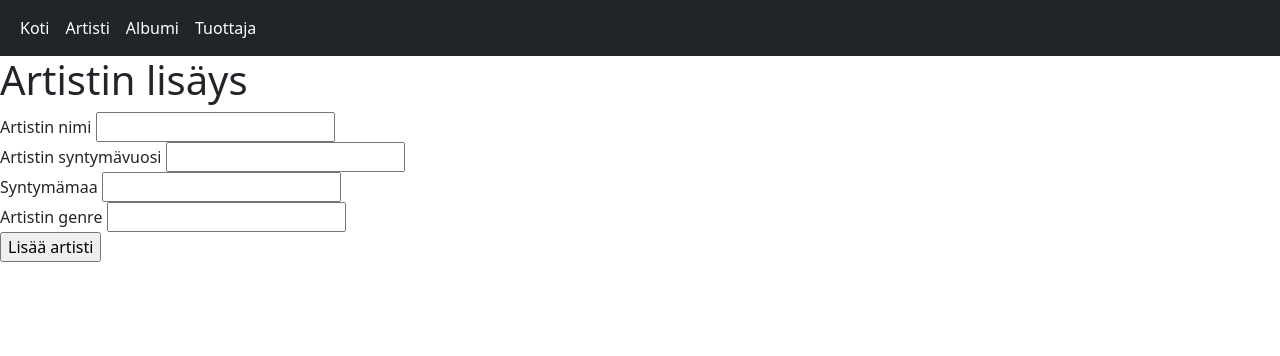
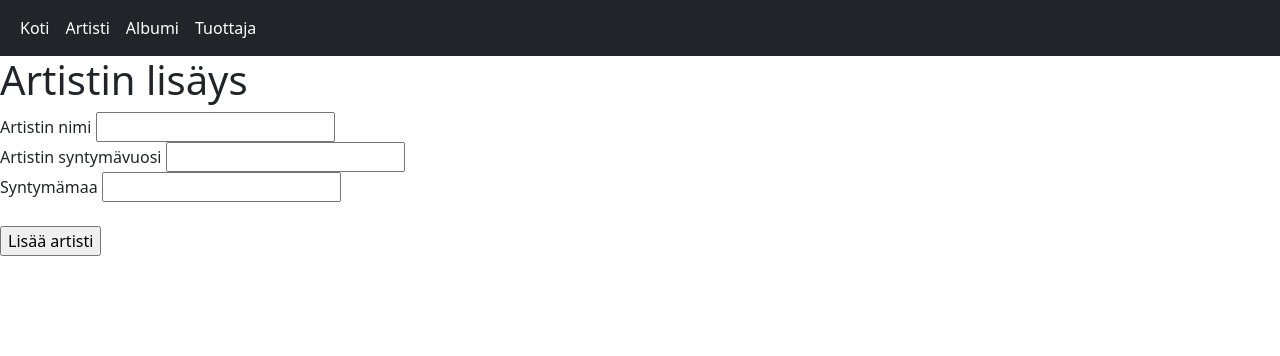
Before and after one commit to paulihaarnio/tietokanta_sovellus, a PHP site: page /artisti.php in a window 1280 px wide. Shown: the top 356 px of the page. Run offline with PHP 8.4, Linux system fonts and the light colour scheme.

Commit message:
poistettu genre

```diff
--- a/public/artisti.php
+++ b/public/artisti.php
@@ -9,8 +9,6 @@ echo "<h1>Artistin lisäys</h1>";
     <input type="text" name="svuosi"><br>
     <label>Syntymämaa</label>
     <input type="text" name="maa">    <br>
-    <label>Artistin genre</label>
-    <input type="text" name="genre">
     <br><input type="submit" value="Lisää artisti">
     </form>';
 
```
